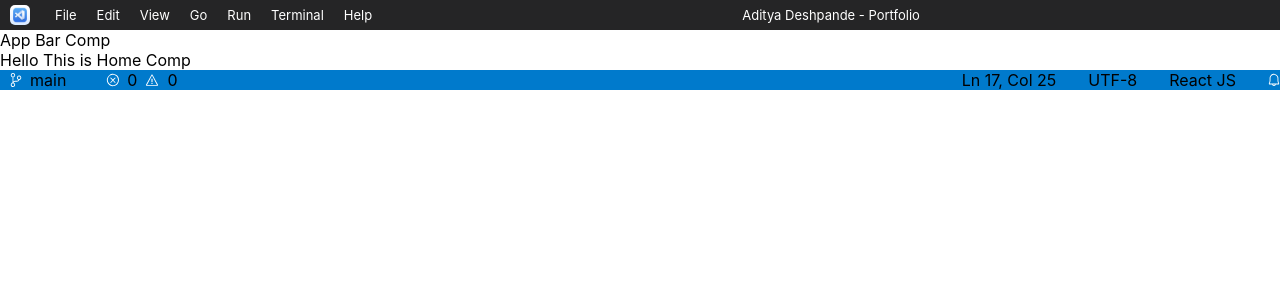
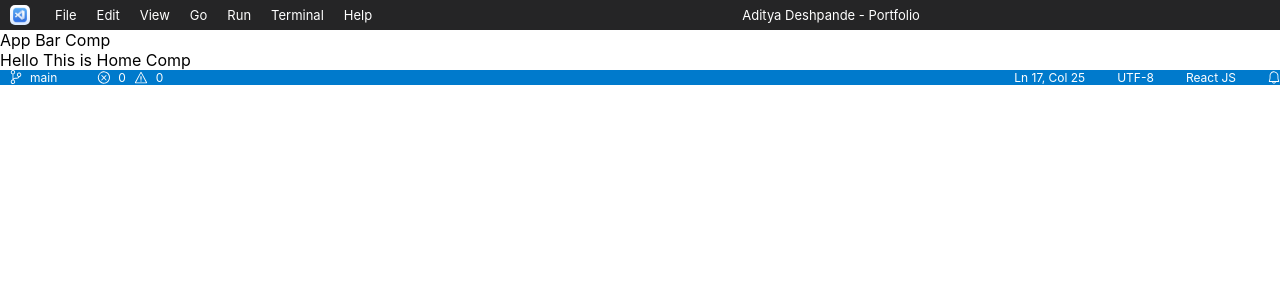
Before and after one commit to adityadeshpande0/MyPortfolio, a React (Create React App) app: page / in a window 1280 px wide. Shown: the top 300 px of the page. Built offline with nearby package versions, Linux system fonts and the light colour scheme.

Commit message:
Footer UI Updated

```diff
--- a/src/Components/Footer/Footer.jsx
+++ b/src/Components/Footer/Footer.jsx
@@ -10,21 +10,21 @@ function Footer() {
     <div className="main-block-footer">
       <div className="second-parent-block-footer">
         <Stack direction="row" spacing={1} className="first-block-footer">
-          <img src={branchIcon} />
-          <p>main</p>
+          <img className="icon-footer" src={branchIcon} />
+          <p className="text-footer">main</p>
         </Stack>
         <Stack direction="row" spacing={1} className="second-block-footer">
-          <img src={crossIcon} />
-          <p>0</p>
-          <img src={alertIcon} />
-          <p>0</p>
+          <img className="icon-footer" src={crossIcon} />
+          <p className="text-footer">0</p>
+          <img className="icon-footer" src={alertIcon} />
+          <p className="text-footer">0</p>
         </Stack>
       </div>
       <Stack direction="row" spacing={4} className="third-block-footer">
-        <p>Ln 17, Col 25</p>
-        <p>UTF-8</p>
-        <p>React JS</p>
-        <img src={bellIcon} />
+        <p className="text-footer">Ln 17, Col 25</p>
+        <p className="text-footer">UTF-8</p>
+        <p className="text-footer">React JS</p>
+        <img className="icon-footer" src={bellIcon} />
       </Stack>
     </div>
   );
--- a/src/Components/Footer/footerStyles.css
+++ b/src/Components/Footer/footerStyles.css
@@ -12,6 +12,7 @@
 }
 .second-parent-block-footer{
     display: flex;
+    align-items: center;
     flex-direction: row;
 }
 .second-block-footer {
@@ -21,3 +22,7 @@
   display: flex;
   flex-direction: row;
 }
+.text-footer{
+    color: #ffff;
+    font-size: 12px;
+}
```
